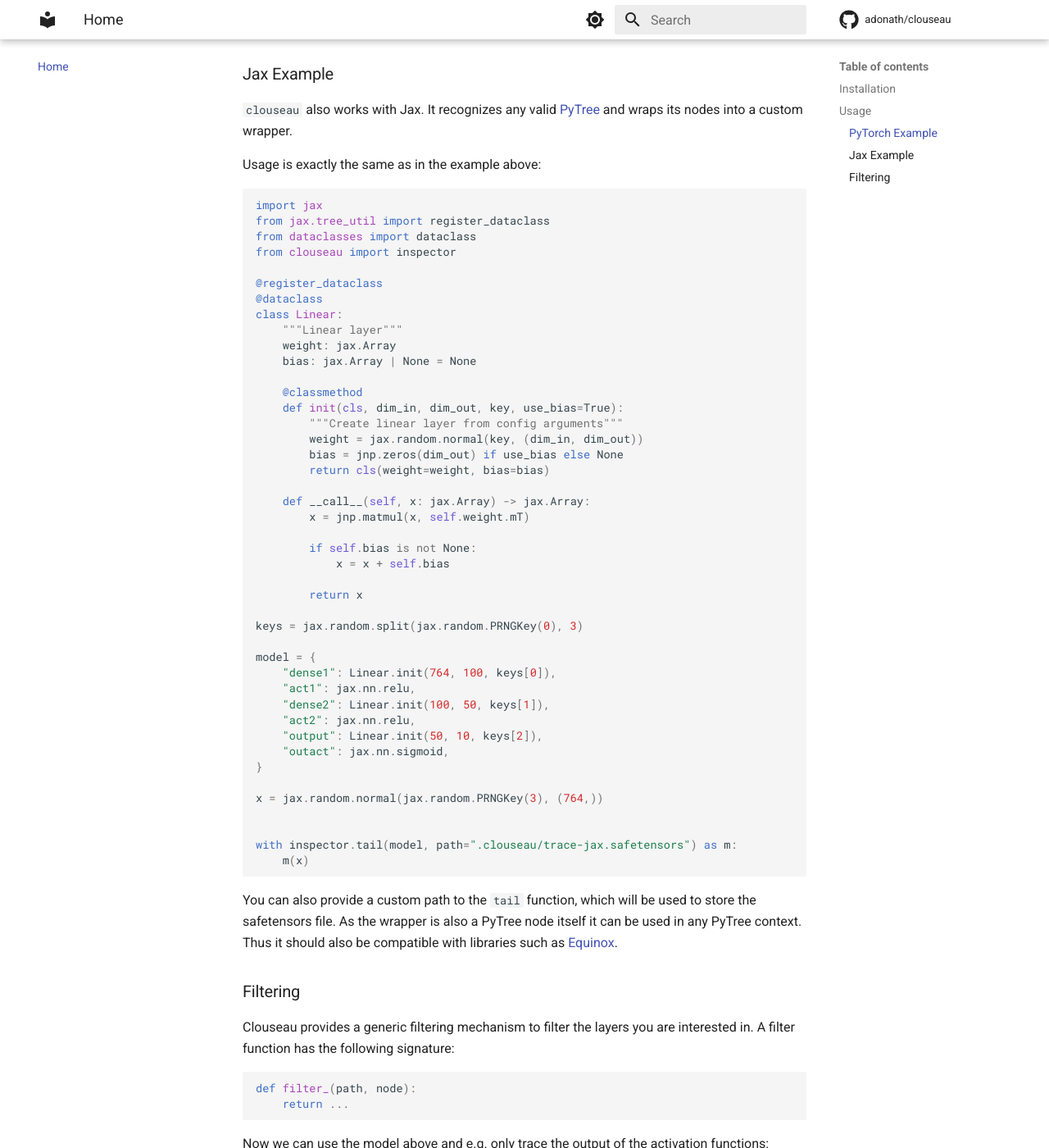
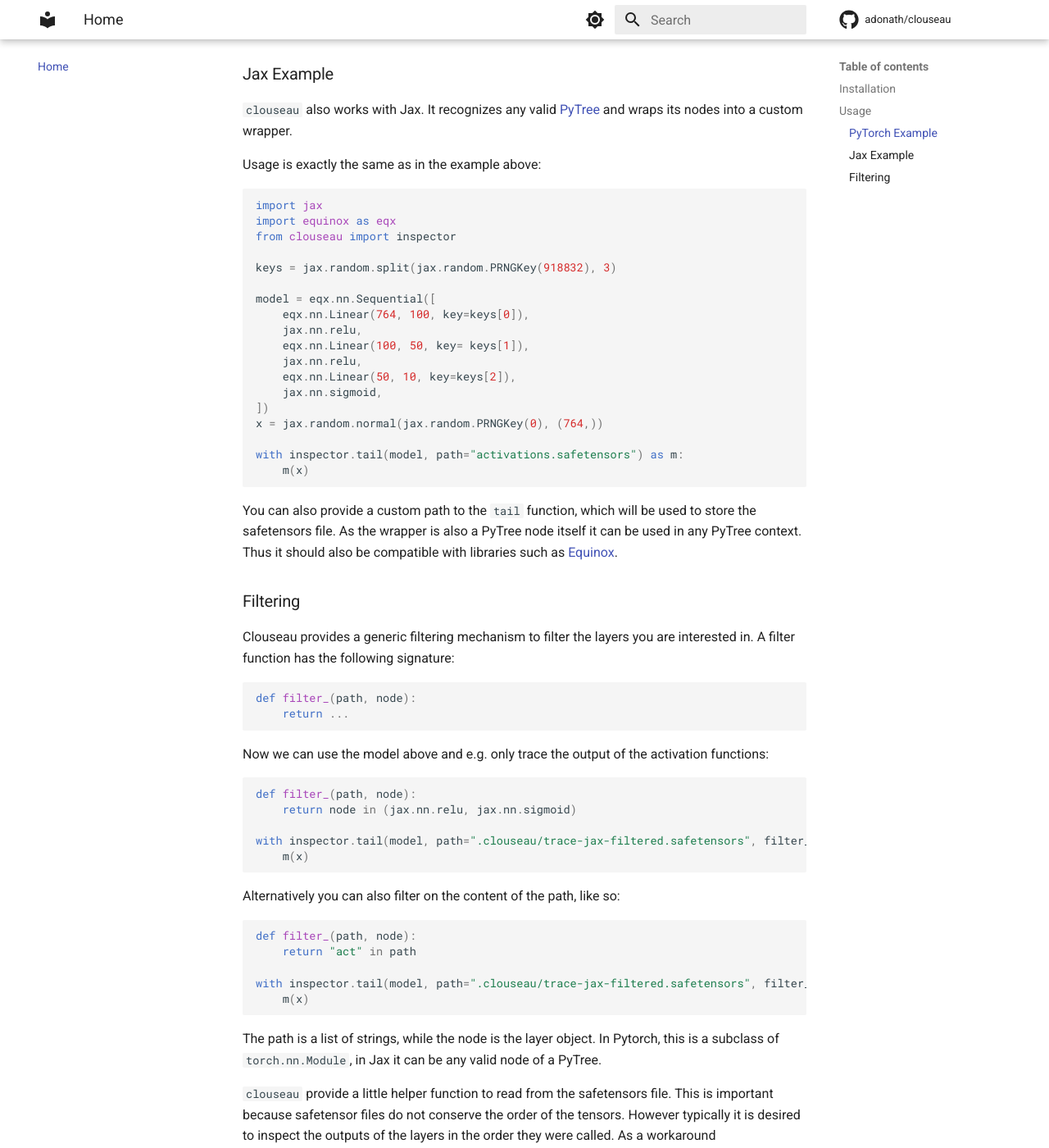
Before and after one commit to adonath/clouseau, an MkDocs documentation site: the page built from docs/index.md, in a window 1280 px wide and 1400 px high, scrolled down 1769 px. Shown: the whole window at 82% size. Built offline with MkDocs 1.6.1 and Material for MkDocs 9.7.7, drawn with Linux system fonts in a browser that asks for light colours; comment, search, counter and statistics services are not loaded.

Commit message:
Fix docs example

````diff
--- a/docs/index.md
+++ b/docs/index.md
@@ -66,49 +66,23 @@ Usage is exactly the same as in the example above:
 
 ```python
 import jax
-from jax.tree_util import register_dataclass
-from dataclasses import dataclass
+import equinox as eqx
 from clouseau import inspector
 
-@register_dataclass
-@dataclass
-class Linear:
-    """Linear layer"""
-    weight: jax.Array
-    bias: jax.Array | None = None
+keys = jax.random.split(jax.random.PRNGKey(918832), 3)
 
-    @classmethod
-    def init(cls, dim_in, dim_out, key, use_bias=True):
-        """Create linear layer from config arguments"""
-        weight = jax.random.normal(key, (dim_in, dim_out))
-        bias = jnp.zeros(dim_out) if use_bias else None
-        return cls(weight=weight, bias=bias)
+model = eqx.nn.Sequential([
+    eqx.nn.Linear(764, 100, key=keys[0]),
+    jax.nn.relu,
+    eqx.nn.Linear(100, 50, key= keys[1]),
+    jax.nn.relu,
+    eqx.nn.Linear(50, 10, key=keys[2]),
+    jax.nn.sigmoid,
+])
+x = jax.random.normal(jax.random.PRNGKey(0), (764,))
 
-    def __call__(self, x: jax.Array) -> jax.Array:
-        x = jnp.matmul(x, self.weight.mT)
-
-        if self.bias is not None:
-            x = x + self.bias
-
-        return x
-
-keys = jax.random.split(jax.random.PRNGKey(0), 3)
-
-model = {
-    "dense1": Linear.init(764, 100, keys[0]),
-    "act1": jax.nn.relu,
-    "dense2": Linear.init(100, 50, keys[1]),
-    "act2": jax.nn.relu,
-    "output": Linear.init(50, 10, keys[2]),
-    "outact": jax.nn.sigmoid,
-}
-
-x = jax.random.normal(jax.random.PRNGKey(3), (764,))
-
-
-with inspector.tail(model, path=".clouseau/trace-jax.safetensors") as m:
+with inspector.tail(model, path="activations.safetensors") as m:
     m(x)
-
 ```
 
 You can also provide a custom path to the `tail` function, which will be used to store the safetensors file.
````
